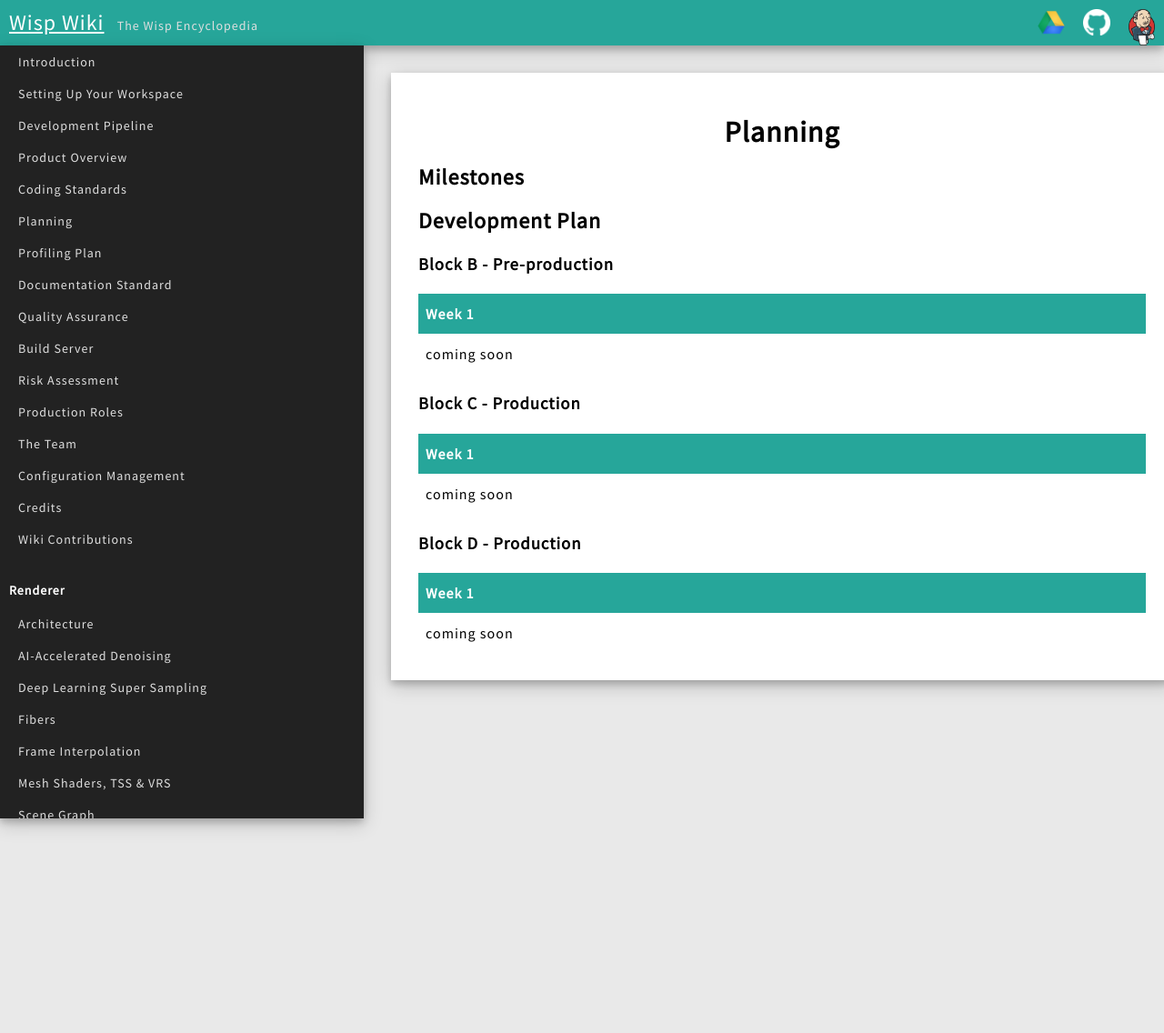
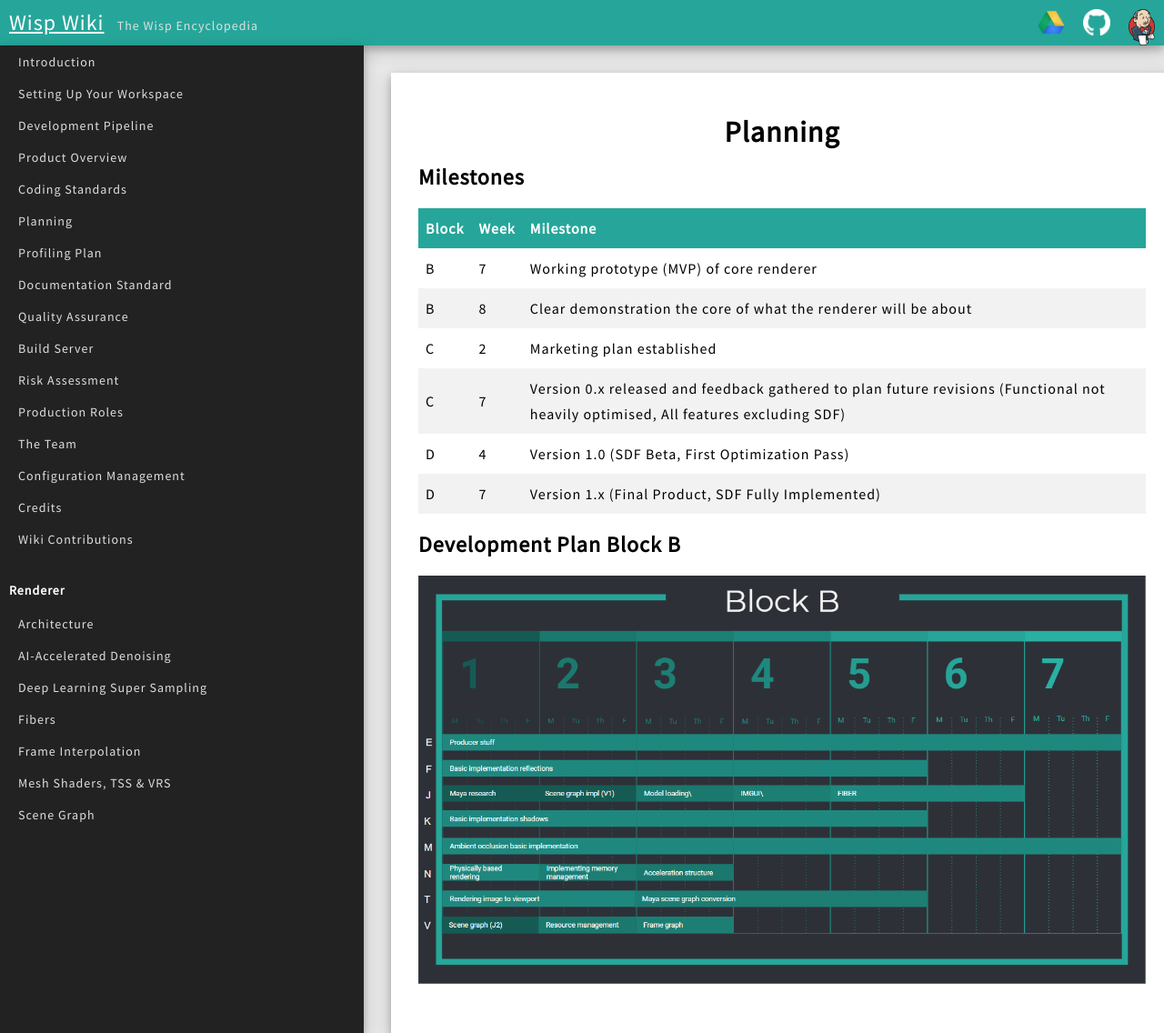
Before and after one commit to TeamWisp/TeamWisp.github.io, a Jekyll site: the page built from _common/planning.markdown, in a window 1280 px wide. Shown: the whole page at 91% size. Built offline with Jekyll 4.4.1, drawn with Linux system fonts in a browser that asks for light colours; nearby versions of some CDN libraries.

Commit message:
planning and product overview update

```diff
--- a/_common/planning.markdown
+++ b/_common/planning.markdown
@@ -7,22 +7,15 @@ weight: 50
 
 ## Milestones
 
-## Development Plan
+Block |Week | Milestone
+--- | ------ |
+B | 7 | Working prototype (MVP) of core renderer
+B | 8 | Clear demonstration the core of what the renderer will be about
+C | 2 | Marketing plan established
+C | 7 | Version 0.x released and feedback gathered to plan future revisions (Functional not heavily optimised, All features excluding SDF)
+D | 4 | Version 1.0 (SDF Beta, First Optimization Pass)
+D | 7 | Version 1.x (Final Product, SDF Fully Implemented)
 
-### Block B - Pre-production
+## Development Plan Block B
 
-Week 1 |
------- |
-coming soon |
-
-### Block C - Production
-
-Week 1 |
------- |
-coming soon |
-
-### Block D - Production
-
-Week 1 |
------- |
-coming soon |
+![](../../images/planning.png)
--- a/_common/product_overview.markdown
+++ b/_common/product_overview.markdown
@@ -6,7 +6,7 @@ weight: 8
 ---
 
 Wisp is an advanced real-time ray tracing renderer build for the demands of video game artists.
-Wisp integrates with [Maya/Blender](https://www.autodesk.com/products/maya/overview) to give the user a realtime in-viewport representation of the final product.
+Wisp integrates with [Maya](https://www.autodesk.com/products/maya/overview) to give the user a realtime in-viewport representation of the final product.
 
 ## Features
 
```
Also changed, not shown: images/planning.png (added).
